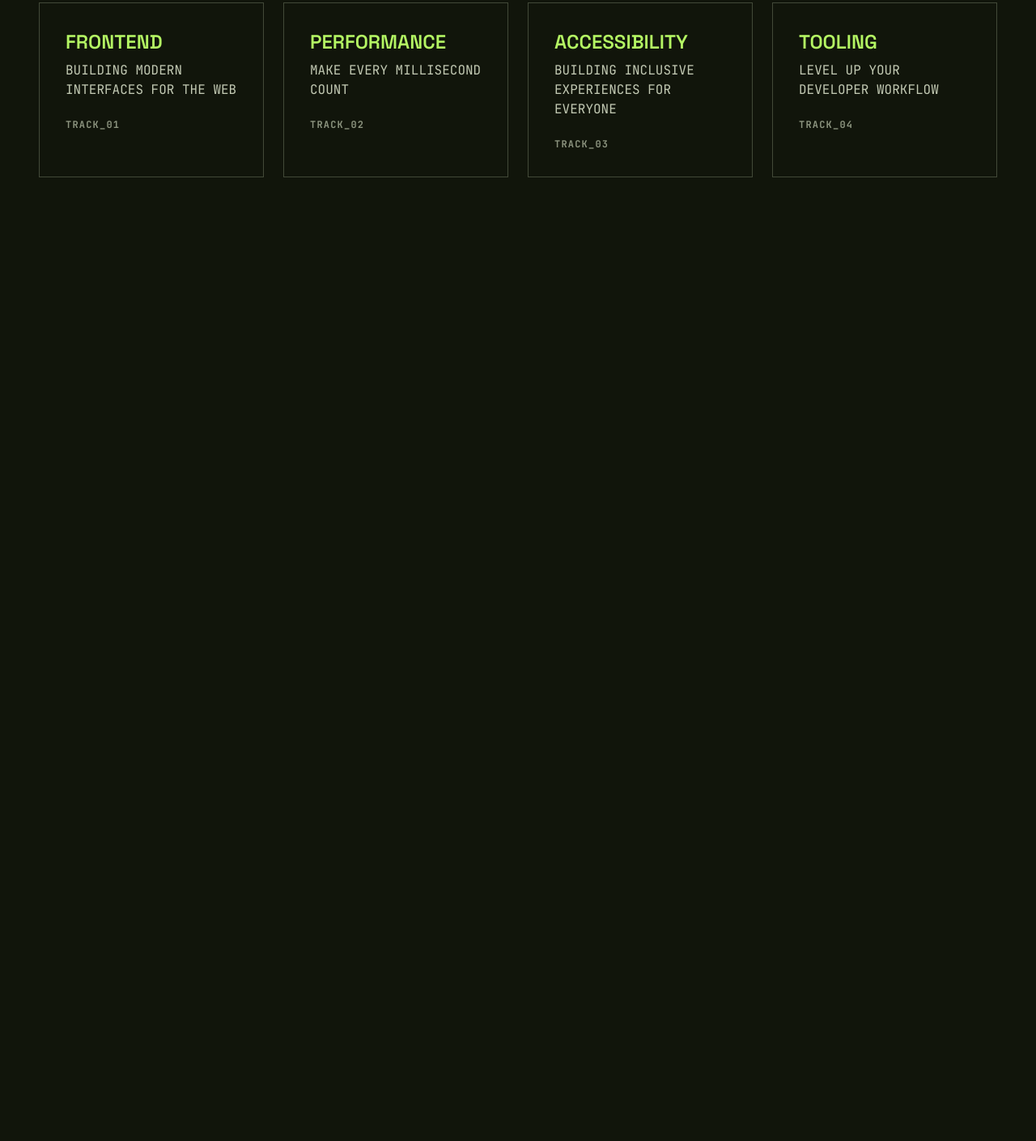
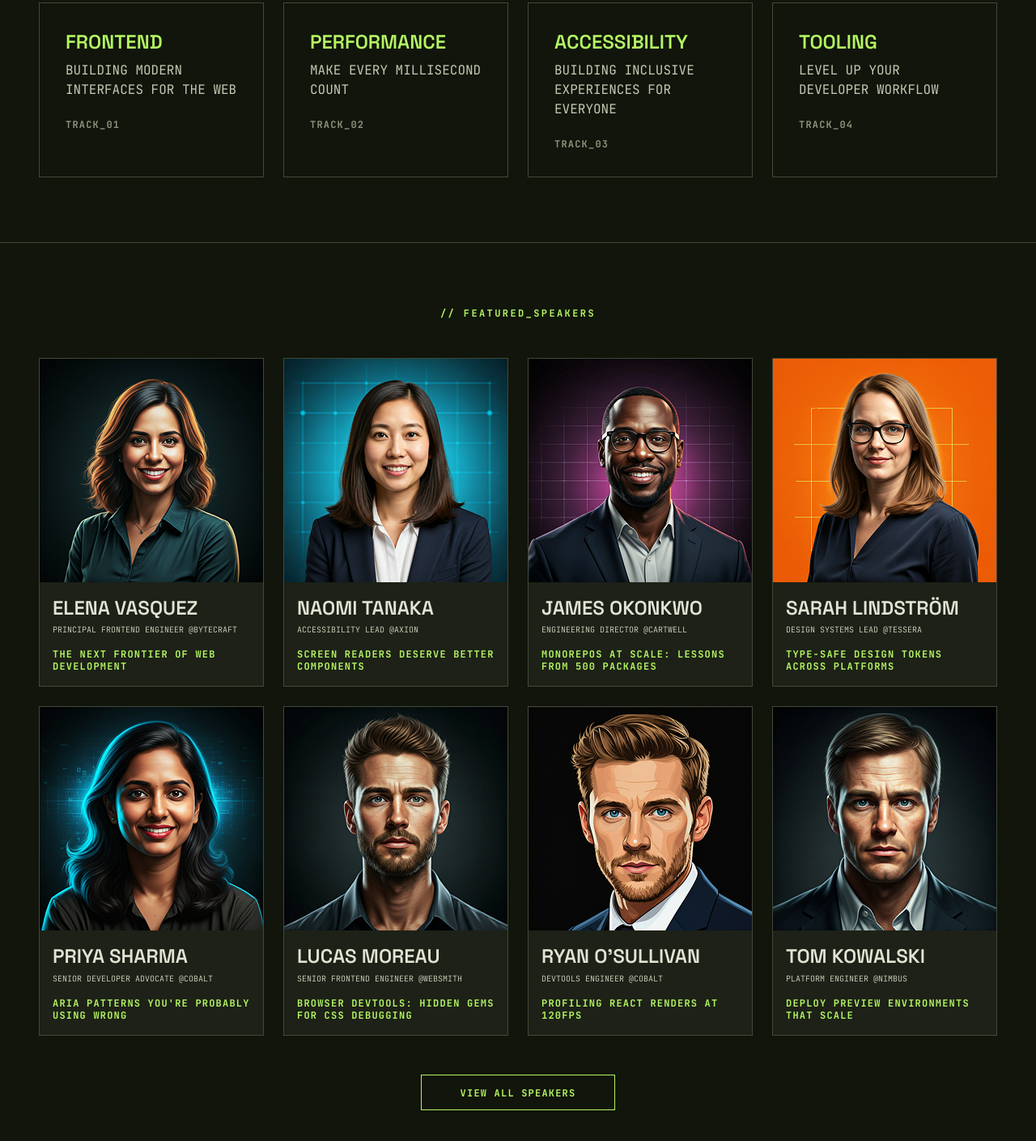
Before and after one commit to Denbor140/Devhorizon, a website built with Vite: page src/index.html in a window 1280 px wide. Shown: the part 1285-2694 px from the top of the page at 81% size. Before the commit the page ends 1584 px from the top, so only its background shows below. Built offline with nearby package versions, Linux system fonts and the light colour scheme.

Commit message:
add speakers section

```diff
--- a/src/index.html
+++ b/src/index.html
@@ -16,6 +16,7 @@
       <load src="./partials/hero.html" />
       <load src="./partials/keynote.html" />
       <load src="./partials/tracks.html" />
+      <load src="./partials/speakers.html" />
     </main>
     <script type="module" src="./main.js"></script>
   </body>
--- /dev/null
+++ b/src/partials/speakers.html
@@ -0,0 +1,209 @@
+<section class="border-t border-[#424938] py-20 md:py-16 xl:py-20">
+  <div class="container max-w-full px-4 xl:px-12">
+    <div class="flex flex-col gap-12 items-center">
+      <p
+        class="font-bold text-[12px] text-[#b4f663] leading-[1.2] tracking-[0.2em]"
+      >
+        // FEATURED_SPEAKERS
+      </p>
+      <ul
+        class="flex flex-col gap-6 md:flex-row md:flex-wrap xl:justify-center"
+      >
+        <li
+          class="border border-[#424938] bg-[#1d2117] md:w-[calc((100%-24px)/2)] xl:w-[calc((100%-24px)/4)] xl:max-w-[278px]"
+        >
+          <img
+            src="../img/Elena-Vasquez.png"
+            alt="Elena-Vasquez"
+            class="w-full"
+          />
+          <div class="p-4">
+            <h2
+              class="font-(family-name:--second-family) font-semibold text-[24px] text-[#e1e4d4] leading-[1.3] mb-1"
+            >
+              ELENA VASQUEZ
+            </h2>
+            <p class="text-[10px] leading-normal text-[#c2c9b3] mb-4">
+              PRINCIPAL FRONTEND ENGINEER @BYTECRAFT
+            </p>
+            <p
+              class="font-bold text-[12px] leading-tight tracking-widest text-[#b4f663]"
+            >
+              THE NEXT FRONTIER OF WEB DEVELOPMENT
+            </p>
+          </div>
+        </li>
+        <li
+          class="border border-[#424938] bg-[#1d2117] md:w-[calc((100%-24px)/2)] xl:w-[calc((100%-24px)/4)] xl:max-w-[278px]"
+        >
+          <img
+            src="../img/Naomi-Tanaka.png"
+            alt="Naomi-Tanaka"
+            class="w-full"
+          />
+          <div class="p-4">
+            <h2
+              class="font-(family-name:--second-family) font-semibold text-[24px] text-[#e1e4d4] leading-[1.3] mb-1"
+            >
+              NAOMI TANAKA
+            </h2>
+            <p class="text-[10px] leading-normal text-[#c2c9b3] mb-4">
+              ACCESSIBILITY LEAD @AXION
+            </p>
+            <p
+              class="font-bold text-[12px] leading-tight tracking-widest text-[#b4f663]"
+            >
+              SCREEN READERS DESERVE BETTER COMPONENTS
+            </p>
+          </div>
+        </li>
+        <li
+          class="border border-[#424938] bg-[#1d2117] md:w-[calc((100%-24px)/2)] xl:w-[calc((100%-24px)/4)] xl:max-w-[278px]"
+        >
+          <img
+            src="../img/James-Okonkwo.png"
+            alt="James-Okonkwo"
+            class="w-full"
+          />
+          <div class="p-4">
+            <h2
+              class="font-(family-name:--second-family) font-semibold text-[24px] text-[#e1e4d4] leading-[1.3] mb-1"
+            >
+              JAMES OKONKWO
+            </h2>
+            <p class="text-[10px] leading-normal text-[#c2c9b3] mb-4">
+              ENGINEERING DIRECTOR @CARTWELL
+            </p>
+            <p
+              class="font-bold text-[12px] leading-tight tracking-widest text-[#b4f663]"
+            >
+              MONOREPOS AT SCALE: LESSONS FROM 500 PACKAGES
+            </p>
+          </div>
+        </li>
+        <li
+          class="border border-[#424938] bg-[#1d2117] md:w-[calc((100%-24px)/2)] xl:w-[calc((100%-24px)/4)] xl:max-w-[278px]"
+        >
+          <img
+            src="../img/Sarah-Lindström.png"
+            alt="Sarah-Lindström"
+            class="w-full"
+          />
+          <div class="p-4">
+            <h2
+              class="font-(family-name:--second-family) font-semibold text-[24px] text-[#e1e4d4] leading-[1.3] mb-1"
+            >
+              SARAH LINDSTRÖM
+            </h2>
+            <p class="text-[10px] leading-normal text-[#c2c9b3] mb-4">
+              DESIGN SYSTEMS LEAD @TESSERA
+            </p>
+            <p
+              class="font-bold text-[12px] leading-tight tracking-widest text-[#b4f663]"
+            >
+              TYPE-SAFE DESIGN TOKENS ACROSS PLATFORMS
+            </p>
+          </div>
+        </li>
+        <li
+          class="border border-[#424938] bg-[#1d2117] md:w-[calc((100%-24px)/2)] xl:w-[calc((100%-24px)/4)] xl:max-w-[278px]"
+        >
+          <img
+            src="../img/Priya-Sharma.png"
+            alt="Priya-Sharma"
+            class="w-full"
+          />
+          <div class="p-4">
+            <h2
+              class="font-(family-name:--second-family) font-semibold text-[24px] text-[#e1e4d4] leading-[1.3] mb-1"
+            >
+              PRIYA SHARMA
+            </h2>
+            <p class="text-[10px] leading-normal text-[#c2c9b3] mb-4">
+              SENIOR DEVELOPER ADVOCATE @COBALT
+            </p>
+            <p
+              class="font-bold text-[12px] leading-tight tracking-widest text-[#b4f663]"
+            >
+              ARIA PATTERNS YOU'RE PROBABLY USING WRONG
+            </p>
+          </div>
+        </li>
+        <li
+          class="border border-[#424938] bg-[#1d2117] md:w-[calc((100%-24px)/2)] xl:w-[calc((100%-24px)/4)] xl:max-w-[278px]"
+        >
+          <img
+            src="../img/Lucas-Moreau.png"
+            alt="Lucas-Moreau"
+            class="w-full"
+          />
+          <div class="p-4">
+            <h2
+              class="font-(family-name:--second-family) font-semibold text-[24px] text-[#e1e4d4] leading-[1.3] mb-1"
+            >
+              LUCAS MOREAU
+            </h2>
+            <p class="text-[10px] leading-normal text-[#c2c9b3] mb-4">
+              SENIOR FRONTEND ENGINEER @WEBSMITH
+            </p>
+            <p
+              class="font-bold text-[12px] leading-tight tracking-widest text-[#b4f663]"
+            >
+              BROWSER DEVTOOLS: HIDDEN GEMS FOR CSS DEBUGGING
+            </p>
+          </div>
+        </li>
+        <li
+          class="border border-[#424938] bg-[#1d2117] md:w-[calc((100%-24px)/2)] xl:w-[calc((100%-24px)/4)] xl:max-w-[278px]"
+        >
+          <img src="../img/Ryan-O'Sullivan.png" alt="Ryan-O" class="w-full" />
+          <div class="p-4">
+            <h2
+              class="font-(family-name:--second-family) font-semibold text-[24px] text-[#e1e4d4] leading-[1.3] mb-1"
+            >
+              RYAN O'SULLIVAN
+            </h2>
+            <p class="text-[10px] leading-normal text-[#c2c9b3] mb-4">
+              DEVTOOLS ENGINEER @COBALT
+            </p>
+            <p
+              class="font-bold text-[12px] leading-tight tracking-widest text-[#b4f663]"
+            >
+              PROFILING REACT RENDERS AT 120FPS
+            </p>
+          </div>
+        </li>
+        <li
+          class="border border-[#424938] bg-[#1d2117] md:w-[calc((100%-24px)/2)] xl:w-[calc((100%-24px)/4)] xl:max-w-[278px]"
+        >
+          <img
+            src="../img/Tom-Kowalski.png"
+            alt="Tom-Kowalski"
+            class="w-full"
+          />
+          <div class="p-4">
+            <h2
+              class="font-(family-name:--second-family) font-semibold text-[24px] text-[#e1e4d4] leading-[1.3] mb-1"
+            >
+              TOM KOWALSKI
+            </h2>
+            <p class="text-[10px] leading-normal text-[#c2c9b3] mb-4">
+              PLATFORM ENGINEER @NIMBUS
+            </p>
+            <p
+              class="font-bold text-[12px] leading-tight tracking-widest text-[#b4f663]"
+            >
+              DEPLOY PREVIEW ENVIRONMENTS THAT SCALE
+            </p>
+          </div>
+        </li>
+      </ul>
+      <button type="button" class="border border-[#b4f663] py-3 px-12">
+        <span
+          class="font-bold text-[12px] text-[#b4f663] leading-[1.2] tracking-widest"
+          >VIEW ALL SPEAKERS</span
+        >
+      </button>
+    </div>
+  </div>
+</section>
```
